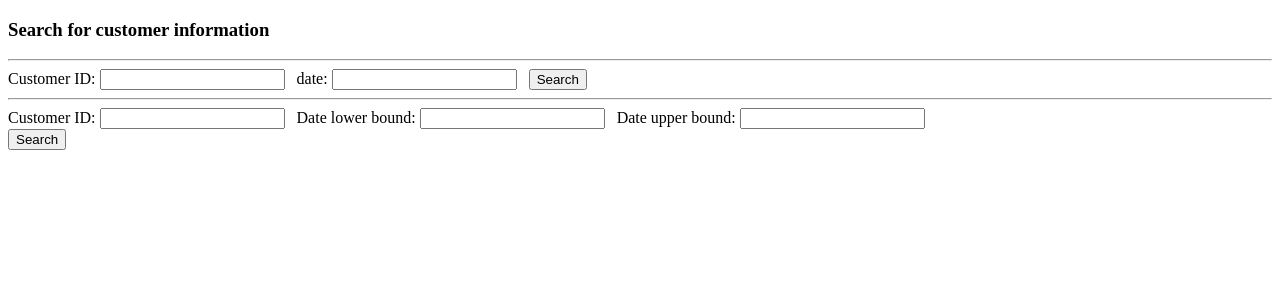
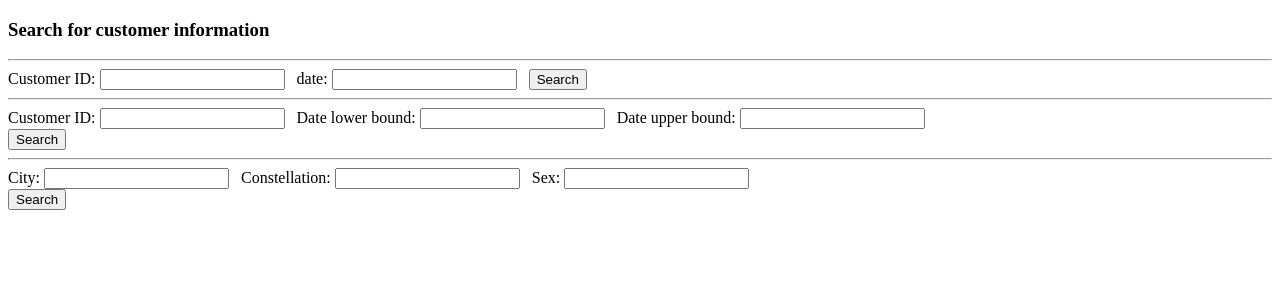
Before and after one commit to scotsun/YuEBaoCashflows, a Flask app: page /search in a window 1280 px wide. Shown: the top 300 px of the page. Run offline with Flask 2, Linux system fonts and the light colour scheme; some libraries are stand-ins or nearby versions.

Commit message:
finish dynamic key words search

```diff
--- a/app.py
+++ b/app.py
@@ -45,7 +45,40 @@ def login():
 def search():
     search_form_date = SearchFormDate()
     search_form_date_range = SearchFormDateRange()
-    return render_template('search.html', form1=search_form_date, form2=search_form_date_range)
+    search_customer_key_word = SearchCustomerFormKeyWord()
+    return render_template('search.html', form1=search_form_date,
+                           form2=search_form_date_range, form3=search_customer_key_word)
+
+
+@app.route('/customer_result', methods=['GET', 'POST'])
+def customer_result():
+    if request.method == 'POST':
+        city = request.form.get('city')
+        constellation = request.form.get('constellation')
+        sex = request.form.get('sex')
+
+        # TODO: need to check for all inputs' validity
+        if sex != '':
+            try:
+                sex = int(sex)
+            except ValueError:
+                pass
+
+        query = {}
+        if city != '':
+            query['city'] = city
+        if constellation != '':
+            query['constellation'] = constellation
+        if sex != '':
+            query['sex'] = sex
+
+        print(query)
+
+        customer_records = list(mongo.db.customer.find(query, {'cashflows': 0, '_id': 0}))
+        num_customer_records = len(customer_records)
+        return render_template("customer_result.html", num_customer_records=num_customer_records,
+                               customer_records=customer_records)
+    return "please go back"
 
 
 @app.route('/date_result', methods=['GET', 'POST'])
--- a/forms.py
+++ b/forms.py
@@ -7,6 +7,13 @@ class LoginForm(FlaskForm):
     username = StringField('Username:', validators=[DataRequired()])
     password = PasswordField('Password:', validators=[DataRequired()])
     submit = SubmitField('Submit')
+
+
+class SearchCustomerFormKeyWord(FlaskForm):
+    city = StringField('City:')
+    constellation = StringField('Constellation:')
+    sex = StringField('Sex:')
+    search = SubmitField('Search')
 
 
 class SearchFormDate(FlaskForm):
--- a/templates/date_range_result.html
+++ b/templates/date_range_result.html
@@ -22,7 +22,7 @@
             </tr>
         {% endfor %}
     </table>
-<hr>{% for item in cashflow_info %}
+<hr>{% for item in  %}
 	<table border="1">
         {% for key, value in item.items() %}
             <tr>
--- a/templates/search.html
+++ b/templates/search.html
@@ -27,5 +27,13 @@
             {{ message }}
         {% endfor %}
     </form>
+<hr>
+    <form action="http://127.0.0.1:5000/customer_result" method="post">
+        {{ form3.csrf_token() }}
+        {{ form3.city.label }}&nbsp;{{ form3.city }}&nbsp;&nbsp;
+        {{ form3.constellation.label }}&nbsp;{{ form3.constellation }}&nbsp;&nbsp;
+        {{ form3.sex.label }}&nbsp;{{ form3.sex }}<br>
+        {{ form3.search }}
+    </form>
 </body>
 </html>
```
Also changed, not shown: templates/customer_result.html (added, +24 -0 lines), 1 other file.
